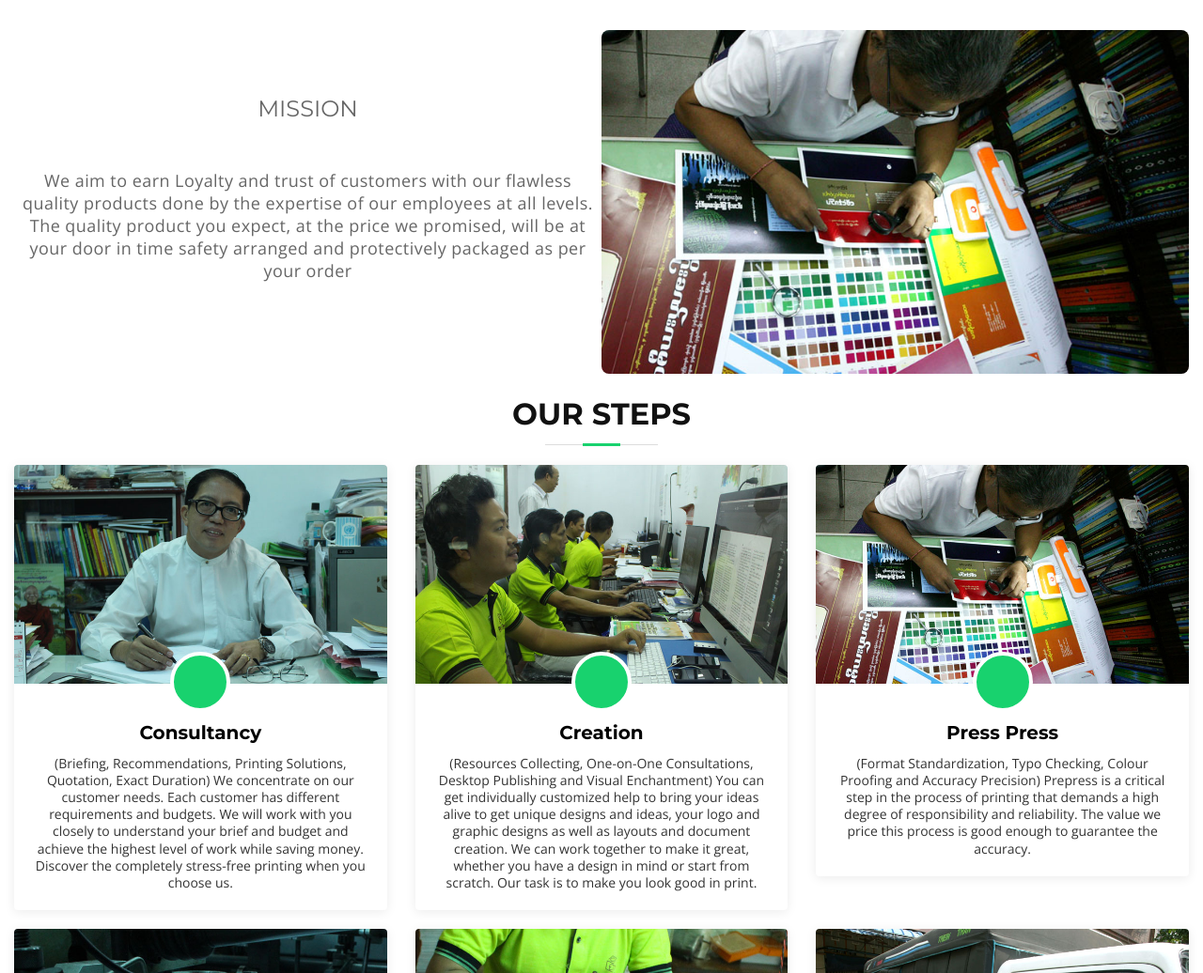
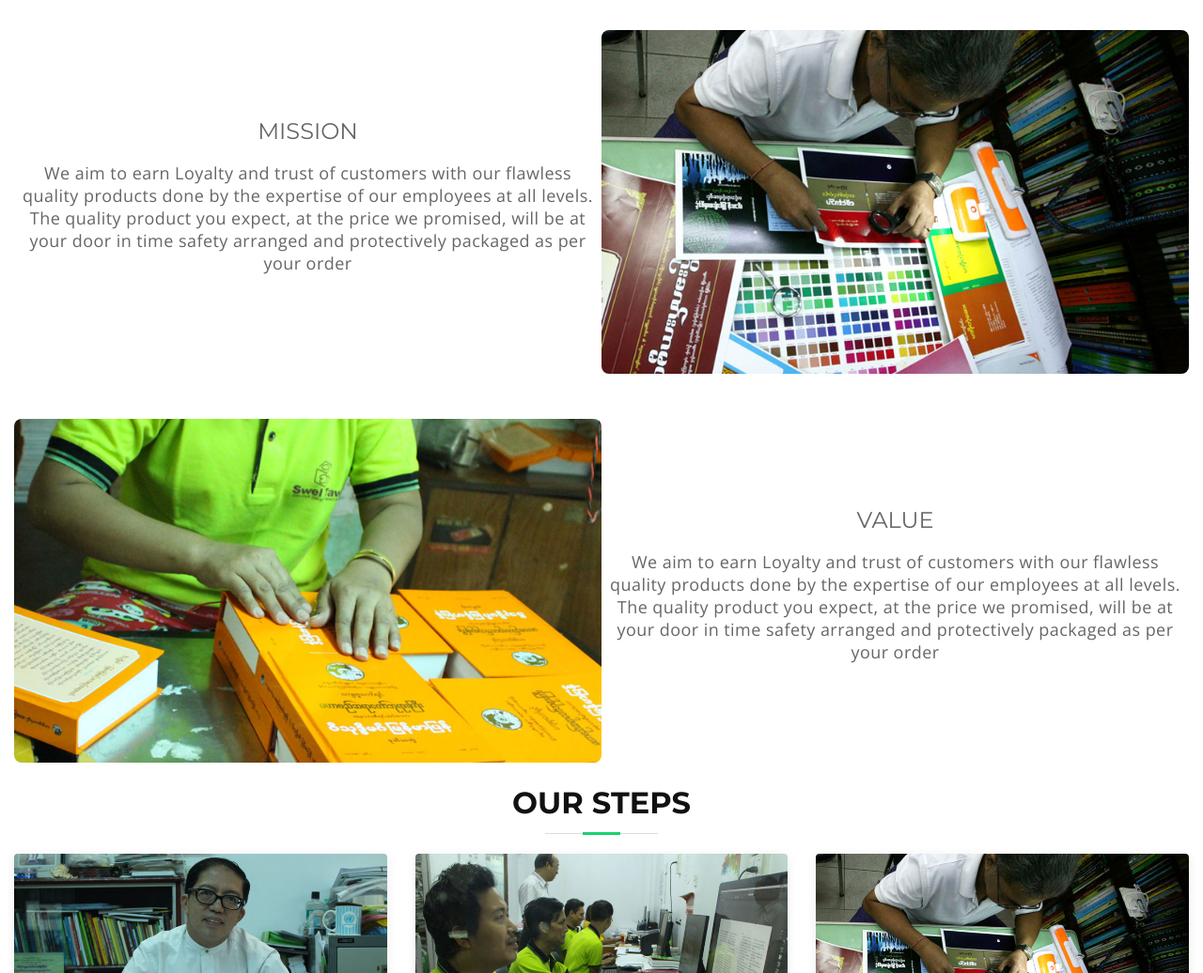
Before and after one commit to KMSoe/sweltaw-printing, a plain HTML site: page index.html in a window 1280 px wide. Shown: the part 1560-2596 px from the top of the page at 94% size. Drawn offline with nearby package versions, Linux system fonts and the light colour scheme.

Commit message:
fix section heder

```diff
--- a/index.html
+++ b/index.html
@@ -300,7 +300,7 @@
             <img class="mx-auto rounded-lg" src="img/about-press.jpg" alt="" />
           </div>
           <div class="col-span-1 text-center">
-            <h3 class="uppercase text-2xl mb-5">vision</h3>
+            <h3 class="uppercase text-2xl my-3">vision</h3>
             <p class="leading-6 tracking-wide text-lg text-center">
               We aim to earn Loyalty and trust of customers with our flawless
               quality products done by the expertise of our employees at all
@@ -324,7 +324,7 @@
             />
           </div>
           <div class="col-span-1 text-center order-2 md:order-1">
-            <h3 class="uppercase text-2xl mb-5">Mission</h3>
+            <h3 class="uppercase text-2xl my-3">Mission</h3>
             <p class="leading-6 tracking-wide text-lg text-center">
               We aim to earn Loyalty and trust of customers with our flawless
               quality products done by the expertise of our employees at all
@@ -336,6 +336,32 @@
         </div>
       </div>
     </section>
+
+    <!-- Our Value Section -->
+    <section id="vision" class="">
+      <div class="container mx-auto py-4">
+        <div class="md:grid md:grid-cols-2 gap-3 items-center">
+          <div class="col-span-1">
+            <img
+              class="mx-auto rounded-lg"
+              src="./img/about-finishing.jpg"
+              alt=""
+            />
+          </div>
+          <div class="col-span-1 text-center">
+            <h3 class="uppercase text-2xl my-3">Value</h3>
+            <p class="leading-6 tracking-wide text-lg text-center">
+              We aim to earn Loyalty and trust of customers with our flawless
+              quality products done by the expertise of our employees at all
+              levels. The quality product you expect, at the price we promised,
+              will be at your door in time safety arranged and protectively
+              packaged as per your order
+            </p>
+          </div>
+        </div>
+      </div>
+    </section>
+
     <section id="steps">
       <div class="container mx-auto">
         <header class="section-header">
```
